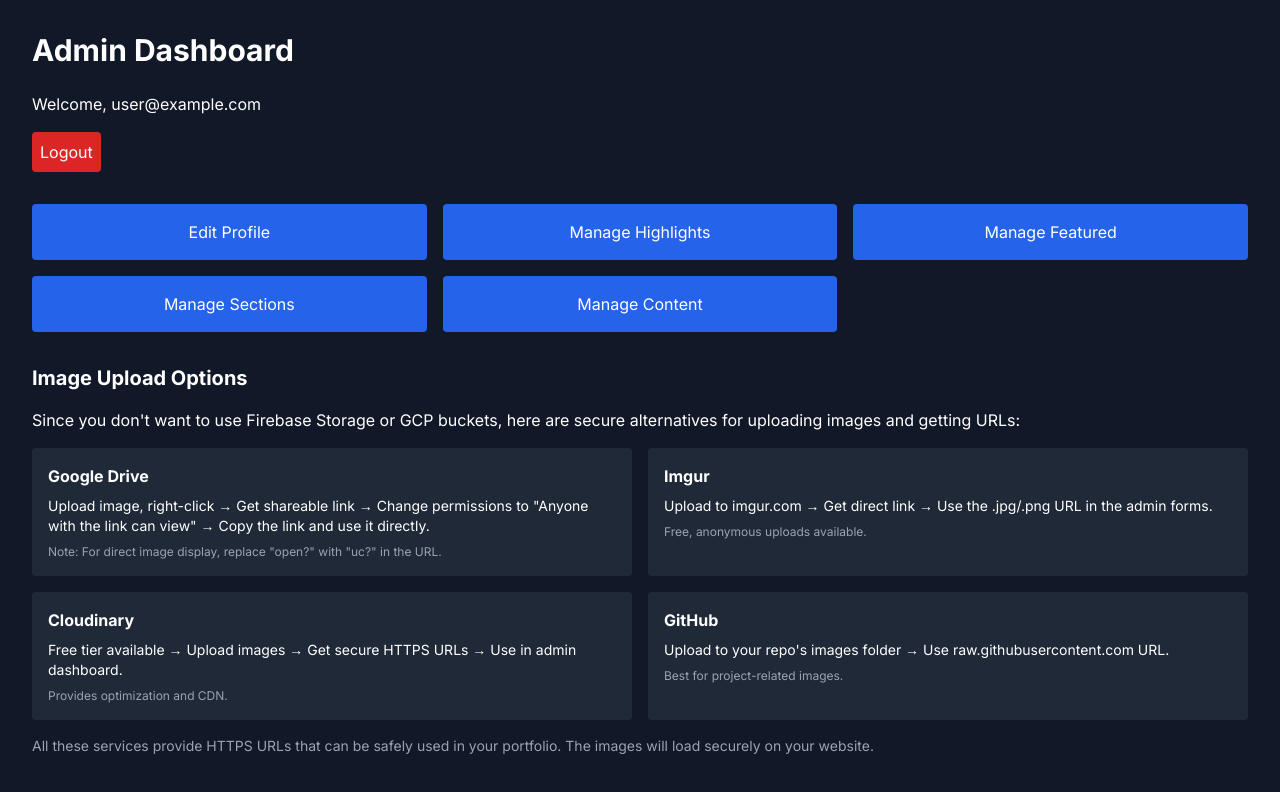
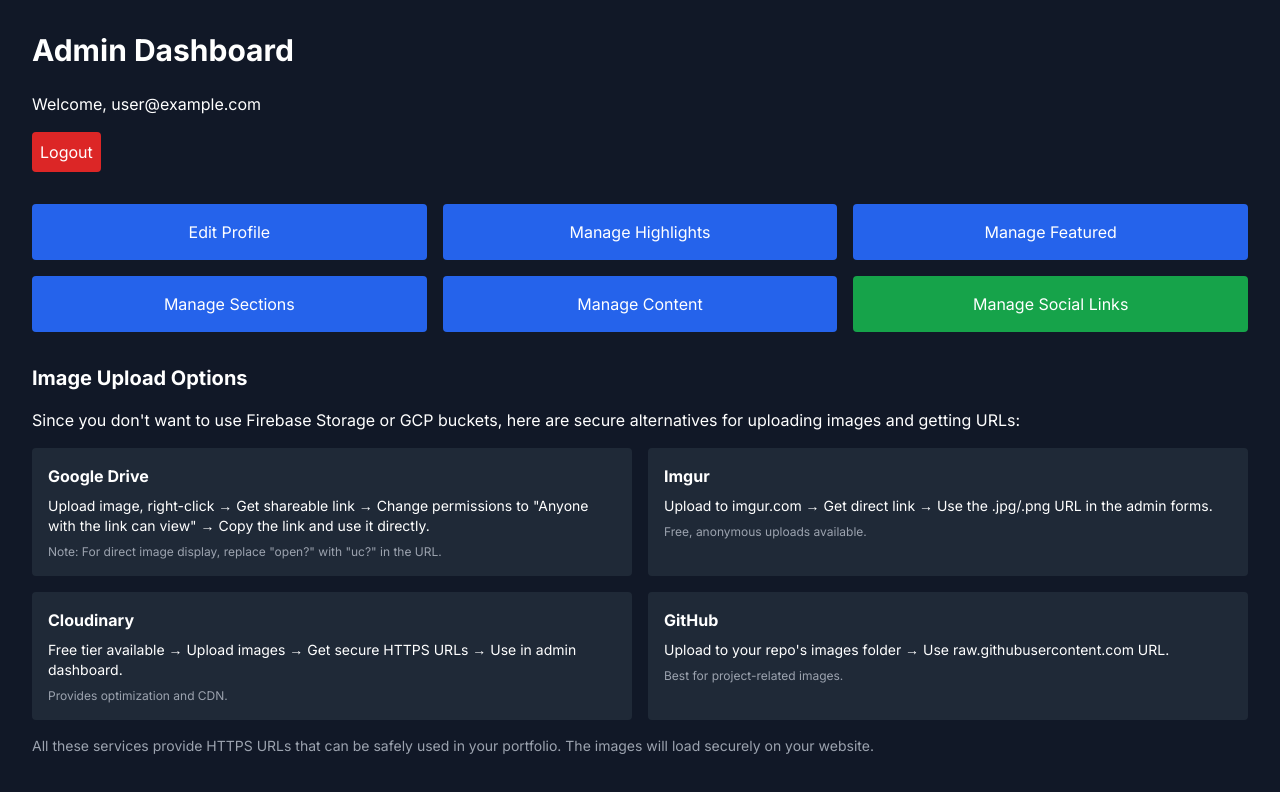
Before and after one commit to prjsab01/aisheebh, a Next.js app: page /admin in a window 1280 px wide. Shown: the top 792 px of the page. Built offline with nearby package versions, Linux system fonts and the light colour scheme; no server answers; sample sign-in values are in the browser's storage.

Commit message:
feat: Add Social Links navigation to admin dashboard
- Add 'Manage Social Links' button to admin dashboard grid
- Green styling to distinguish from other management options
- Links to /admin/socials page for social media management

```diff
--- a/app/admin/page.tsx
+++ b/app/admin/page.tsx
@@ -43,6 +43,9 @@ export default function Dashboard() {
         <a href="/admin/content" className="block bg-blue-600 p-4 rounded hover:bg-blue-700 text-center">
           Manage Content
         </a>
+        <a href="/admin/socials" className="block bg-green-600 p-4 rounded hover:bg-green-700 text-center">
+          Manage Social Links
+        </a>
       </div>
 
       <div className="mt-8">
```
